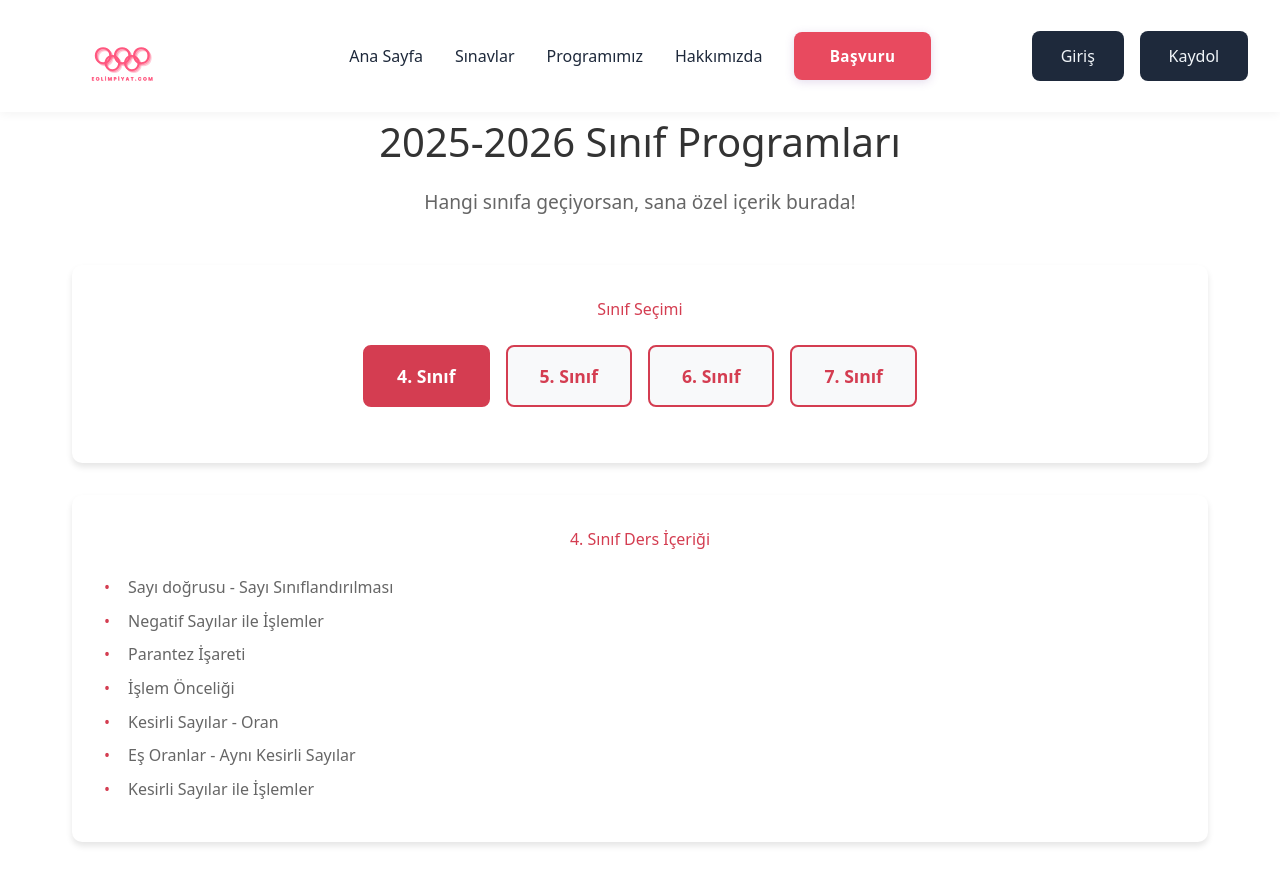
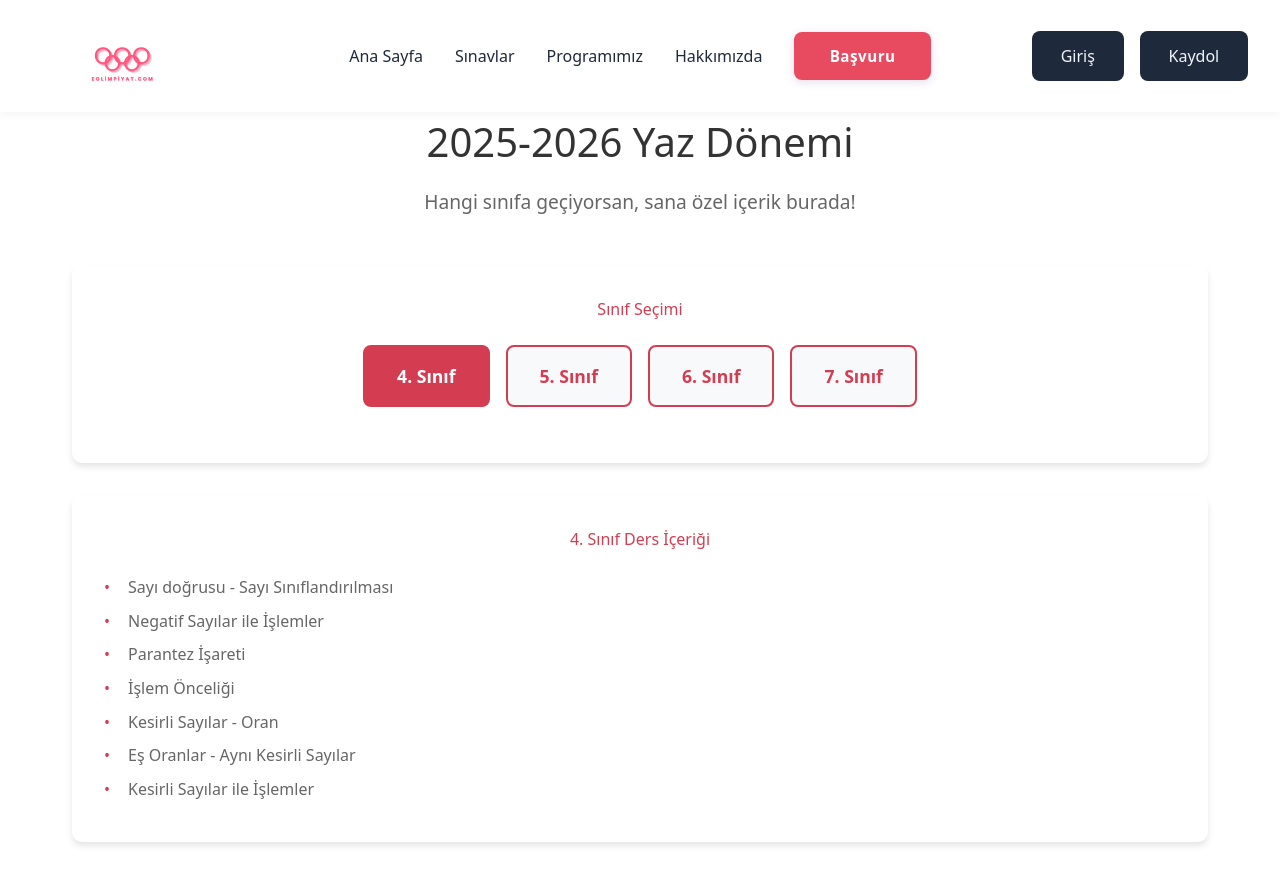
Before and after one commit to alifuatakbas/e-math-frontend, a Next.js app: page /program/2025-yaz in a window 1280 px wide. Shown: the top 884 px of the page. Built offline with nearby package versions, Linux system fonts and the light colour scheme.

Commit message:
Yaz PRogramı

```diff
--- a/app/program/2025-yaz/page.tsx
+++ b/app/program/2025-yaz/page.tsx
@@ -50,7 +50,7 @@ const SinifProgrami: React.FC = () => {
       <Navbar />
       <div className={styles.container}>
         <div className={styles.header}>
-          <h1>2025-2026 Sınıf Programları</h1>
+          <h1>2025-2026 Yaz Dönemi</h1>
           <p className={styles.subtitle}>Hangi sınıfa geçiyorsan, sana özel içerik burada!</p>
         </div>
 
```
